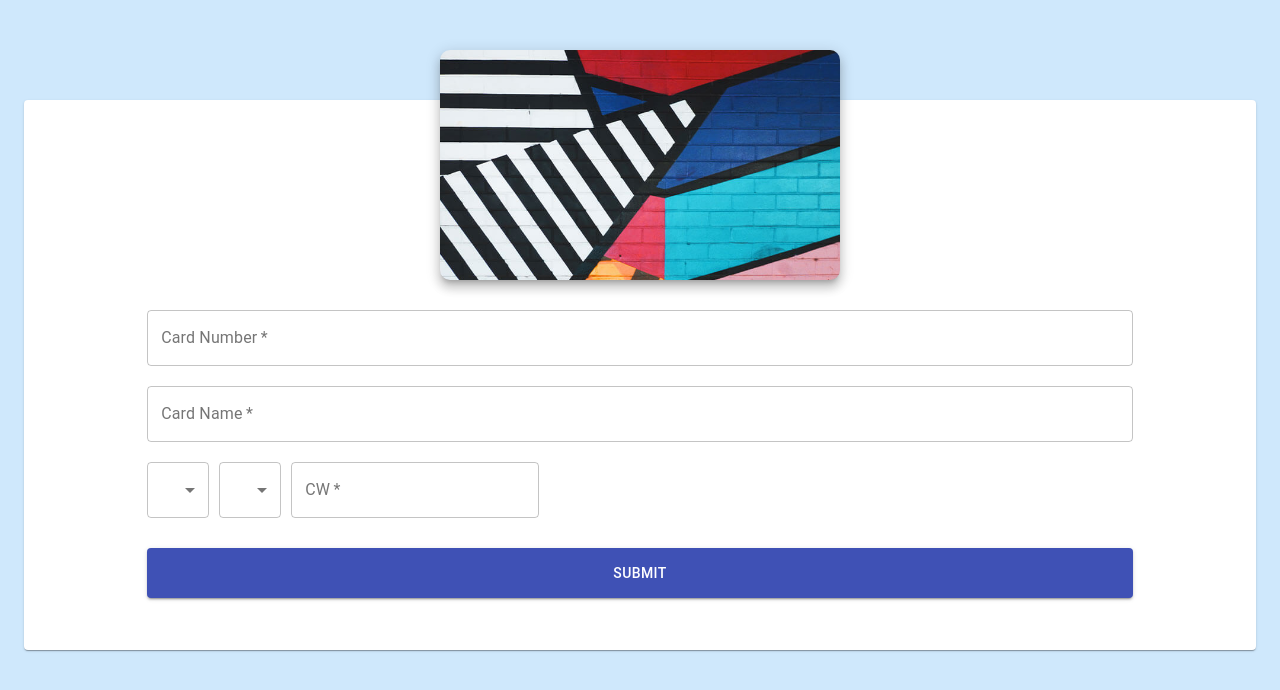
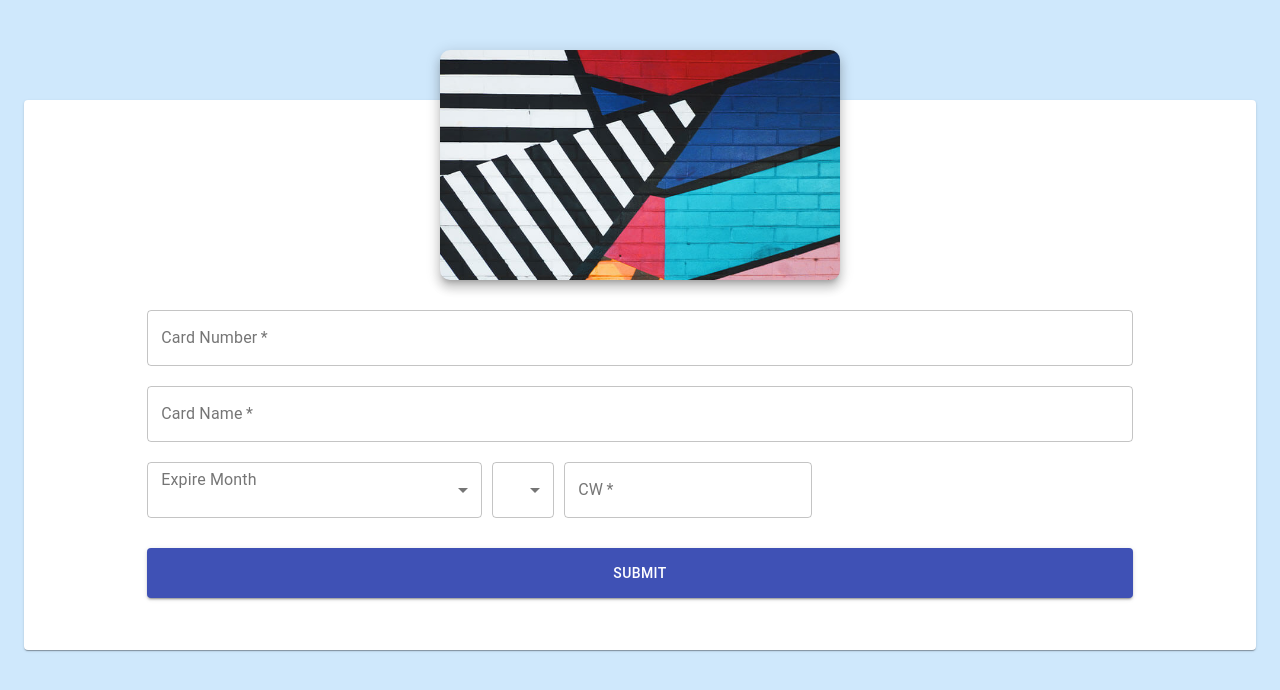
Before and after one commit to yyamada12/credit-form, a React (Create React App) app: page / in a window 1280 px wide. Shown: the top 690 px of the page. Built offline with nearby package versions, Linux system fonts and the light colour scheme.

Commit message:
add expire month state

```diff
--- a/src/App.tsx
+++ b/src/App.tsx
@@ -1,16 +1,20 @@
 import React from "react";
+import Button from "@material-ui/core/Button";
 import CssBaseline from "@material-ui/core/CssBaseline";
 import Container from "@material-ui/core/Container";
+import FormControl from "@material-ui/core/FormControl";
+import InputLabel from "@material-ui/core/InputLabel";
+import MenuItem from "@material-ui/core/MenuItem";
 import Paper from "@material-ui/core/Paper";
+import Select from "@material-ui/core/Select";
 import TextField from "@material-ui/core/TextField";
-import Select from "@material-ui/core/Select";
-import Button from "@material-ui/core/Button";
 
 interface AppPropsInterface {}
 
 interface AppStateInterface {
   cardNumber: string;
   cardName: string;
+  expireMonth: string;
   cw: string;
 }
 
@@ -20,10 +24,12 @@ class App extends React.Component<AppPropsInterface, AppStateInterface> {
     this.state = {
       cardNumber: "",
       cardName: "",
+      expireMonth: "",
       cw: ""
     };
 
-    this.handleChange = this.handleChange.bind(this);
+    this.handleChangeTextField = this.handleChangeTextField.bind(this);
+    this.handleChangeSelect = this.handleChangeSelect.bind(this);
   }
 
   containerStyle = {
@@ -74,12 +80,34 @@ class App extends React.Component<AppPropsInterface, AppStateInterface> {
     width: "100%",
     height: "50px"
   };
-  handleChange(event: React.ChangeEvent<HTMLTextAreaElement>) {
+  handleChangeTextField(event: React.ChangeEvent<HTMLTextAreaElement>) {
     const target = event.target;
     this.setState(() => {
       return { ...this.state, [target.name]: target.value };
     });
   }
+  handleChangeSelect(
+    event: React.ChangeEvent<{
+      name?: string | undefined;
+      value: unknown;
+    }>
+  ) {
+    const target = event.target;
+    const name = target.name;
+    console.log(target.name, target.value);
+    if (name) {
+      this.setState(() => {
+        return { ...this.state, [name]: target.value };
+      });
+    }
+  }
+
+  monthSelection = [...Array(12)].map((_, i) => (
+    <MenuItem key={i} value={String(i + 1)}>
+      {String(i + 1).padStart(2, "0")}
+    </MenuItem>
+  ));
+
   render() {
     return (
       <div className="App">
@@ -94,7 +122,7 @@ class App extends React.Component<AppPropsInterface, AppStateInterface> {
                 variant="outlined"
                 style={this.cardNumberFormStyle}
                 value={this.state.cardNumber}
-                onChange={this.handleChange}
+                onChange={this.handleChangeTextField}
               />
               <TextField
                 required
@@ -103,13 +131,19 @@ class App extends React.Component<AppPropsInterface, AppStateInterface> {
                 variant="outlined"
                 style={this.cardNameFormStyle}
                 value={this.state.cardName}
-                onChange={this.handleChange}
+                onChange={this.handleChangeTextField}
               />
-              <Select
-                label="Expiration Month"
-                variant="outlined"
-                style={this.expireMonthSelectStyle}
-              />
+              <FormControl variant="outlined" style={{ width: "35%" }}>
+                <InputLabel>Expire Month</InputLabel>
+                <Select
+                  name="expireMonth"
+                  style={this.expireMonthSelectStyle}
+                  value={this.state.expireMonth}
+                  onChange={this.handleChangeSelect}
+                >
+                  {this.monthSelection}
+                </Select>
+              </FormControl>
               <Select
                 required
                 label="Expiration Year"
@@ -123,7 +157,7 @@ class App extends React.Component<AppPropsInterface, AppStateInterface> {
                 variant="outlined"
                 style={this.CWFormStyle}
                 value={this.state.cw}
-                onChange={this.handleChange}
+                onChange={this.handleChangeTextField}
               />
               <Button
                 variant="contained"
```
